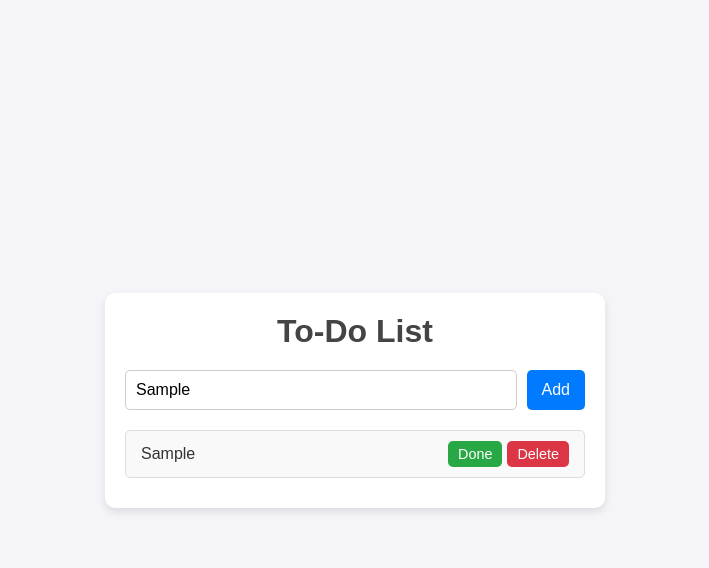
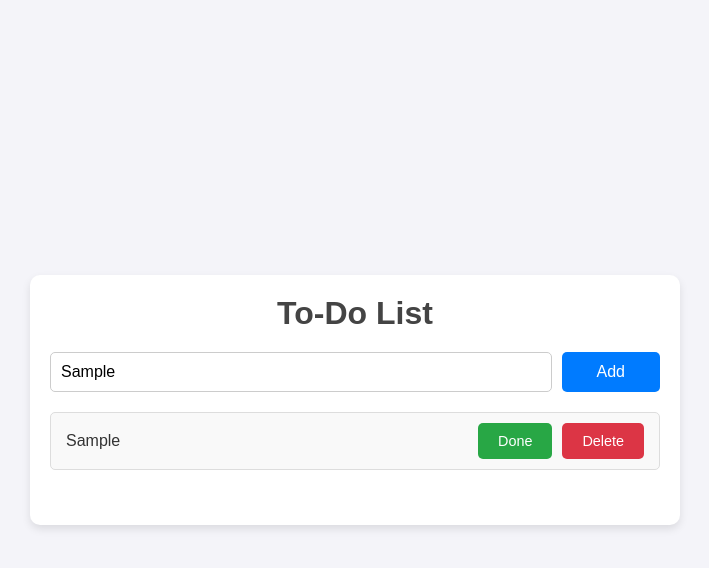
Before and after one commit to ShubhKachhadiyaBacancy/Angular-Bacancy, a plain HTML site: page BASICS/JAVASCRIPT/DAY-1/TASK-3/index.html in a window 1280 px wide. Both pictures are taken after typing "Sample" into the empty fields and a click on the button "Add". Shown: the whole page, without its empty margins (285-994 px from the left). Drawn offline with Linux system fonts and the light colour scheme.

Commit message:
updated style.

```diff
--- a/BASICS/JAVASCRIPT/DAY-1/TASK-3/style.css
+++ b/BASICS/JAVASCRIPT/DAY-1/TASK-3/style.css
@@ -17,8 +17,8 @@
 
 .todo-container {
   background: #ffffff;
-    width: 100%;
-    max-width: 500px;
+  min-width: 650px;
+  min-height: 250px;
   padding: 20px;
   border-radius: 10px;
   box-shadow: 0 4px 8px rgba(0, 0, 0, 0.1);
@@ -50,7 +50,7 @@
   background-color: #007bff;
   color: white;
   border: none;
-    padding: 10px 15px;
+  padding: 10px 35px;
   font-size: 1rem;
   border-radius: 5px;
   cursor: pointer;
@@ -103,12 +103,15 @@
 }
 
 .delete-button {
+  padding: 10px 20px;
   background-color: #dc3545;
   color: white;
 }
 
 .done-button {
-    margin-right: 5px;
+  padding: 10px 20px;
+  margin-left: 15px ;
+  margin-right: 10px;
   background-color: #28a745;
   color: white;
 }
```
Lines whose indentation alone changed are shown as unchanged.
